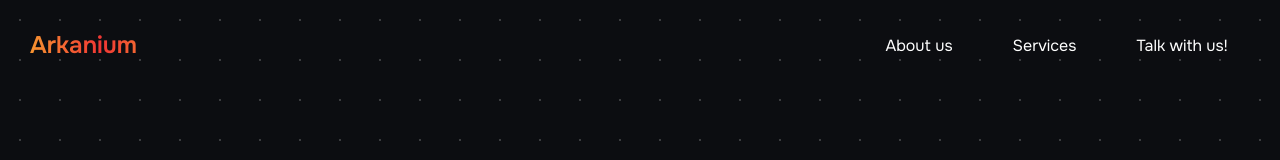
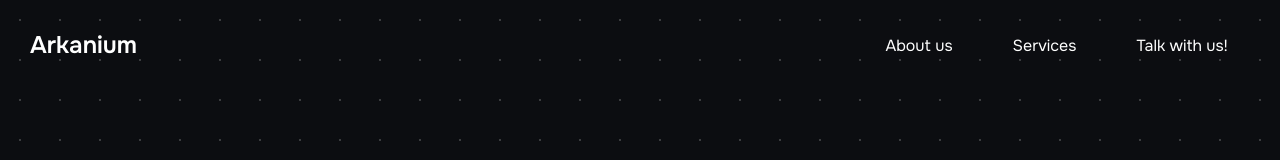
Before and after one commit to gaviera/arkanium, a plain HTML site: page index.html in a window 1280 px wide. Shown: the top 160 px of the page. Drawn offline with Linux system fonts and the light colour scheme; a script that the page names is missing.

Commit message:
title white

```diff
--- a/index.html
+++ b/index.html
@@ -16,7 +16,7 @@
 
         <!-- Header Section -->
         <header class="header">
-            <h1 class="headline highline">Arkanium</h1>
+            <h1 class="headline">Arkanium</h1>
             <nav>
                 <ul class="nav-list">
                     <li><a href="#aboutus" class="nav-button">About us</a></li>
```
